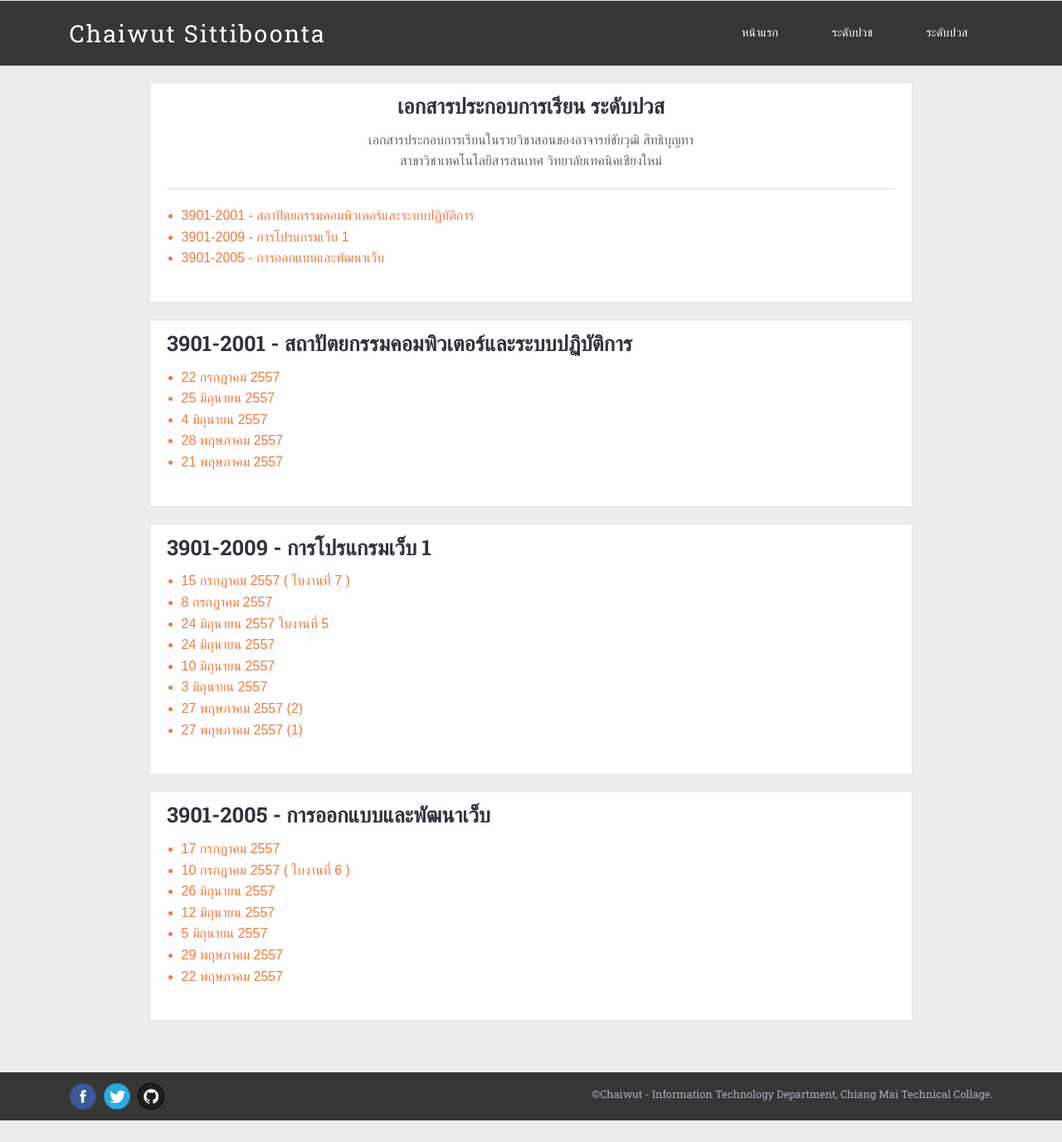
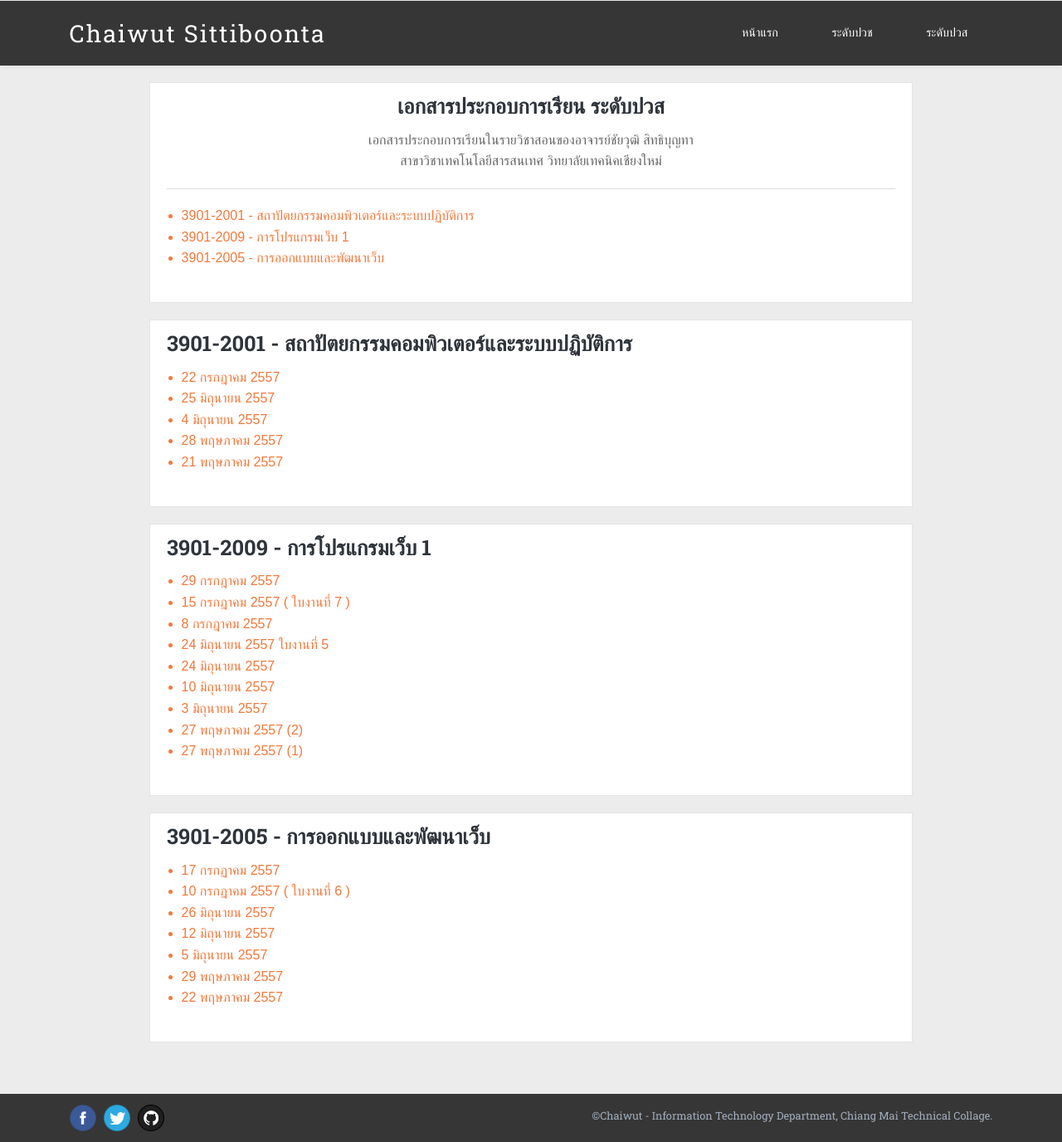
Before and after one commit to ichaiwut/ichaiwut.github.io, a Jekyll site: the page built from slides/high-diploma.html, in a window 1280 px wide. Shown: the whole page at 83% size. Built offline with Jekyll 4.4.1, drawn with Linux system fonts in a browser that asks for light colours; Markdown is read by kramdown in place of the engine named in the settings; before the commit the page ends 1350 px from its top, so only the background shows below that.

Commit message:
added slide

```diff
--- a/slides/high-diploma.html
+++ b/slides/high-diploma.html
@@ -43,6 +43,7 @@
 			<div class="post-list-container slide-con" id="web-program">
 				<h2>3901-2009 - การโปรแกรมเว็บ 1</h2>
 				<ul>
+					<li><a href="https://www.dropbox.com/s/bupwha962k5ctnb/3901-2009_28-07-2014.pdf" target="_blank">29 กรกฎาคม 2557</a></li>
 					<li>
 						<a href="https://www.dropbox.com/s/c7guidzzbxbwp7w/3901-2009_15-07-2014.pdf" target="_blank">15 กรกฎาคม 2557</a>
 						( <a href="https://www.dropbox.com/s/rrmxd4wmz9asgu5/%E0%B9%83%E0%B8%9A%E0%B8%87%E0%B8%B2%E0%B8%99%E0%B8%97%E0%B8%B5%E0%B9%88%206.docx">ใบงานที่ 7</a> )
```
